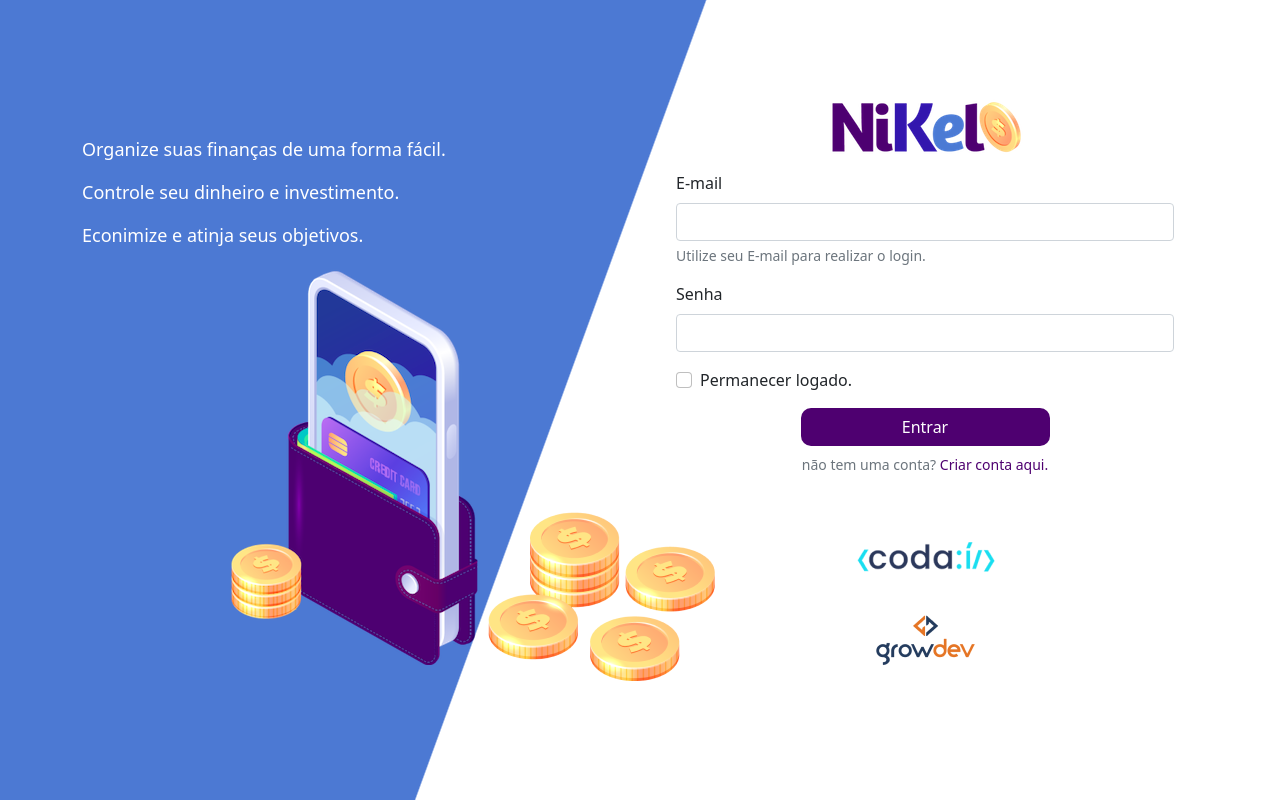
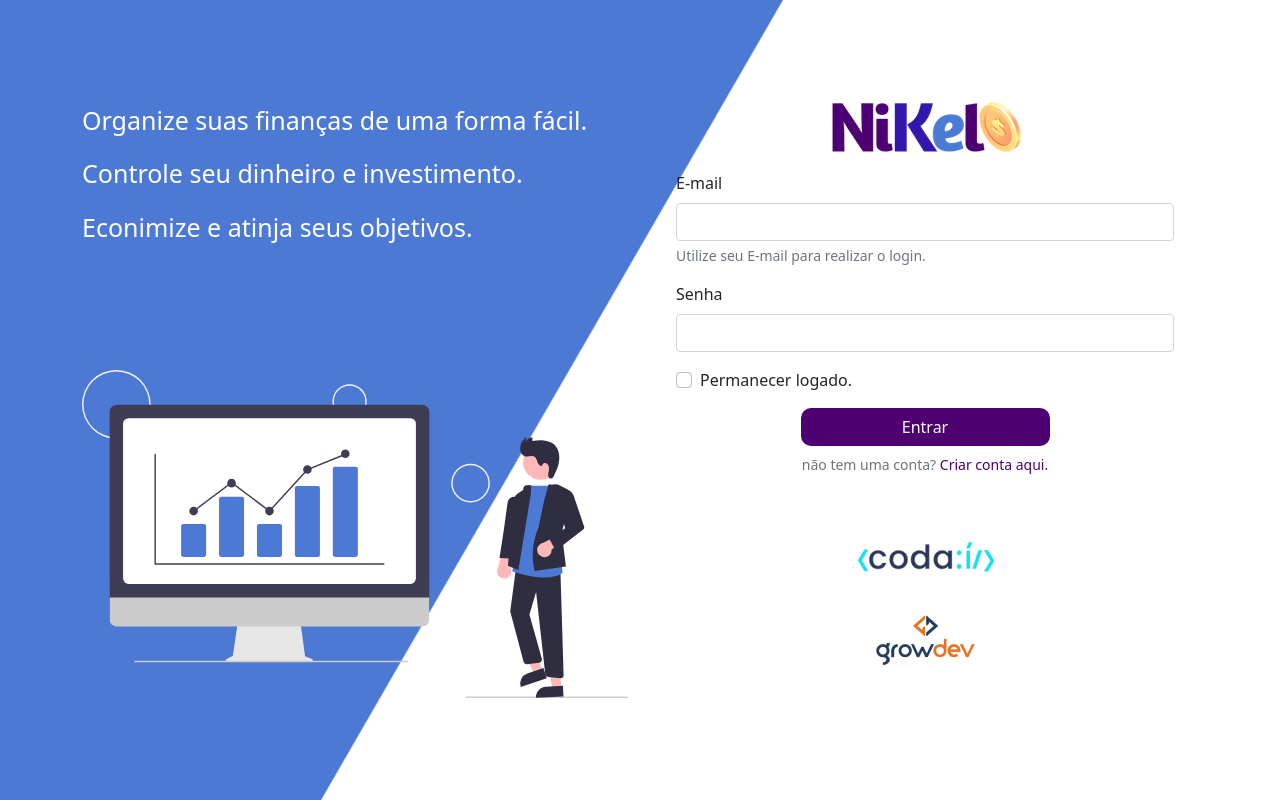
Before and after one commit to projetos-junior/nikel, a plain HTML site: page public/index.html in a window 1280 px wide. Drawn offline with nearby package versions, Linux system fonts and the light colour scheme.

Commit message:
Alteração de imagem

```diff
--- a/public/Assets/css/styles.css
+++ b/public/Assets/css/styles.css
@@ -15,12 +15,12 @@
 /*Style LOGIN*/
 
 #login {
-    background: linear-gradient(110deg,#4c79d3 44.9%, #FFF 45%) no-repeat fixed;
+    background: linear-gradient(120deg,#4c79d3 44.9%, #FFF 45%) no-repeat fixed;
 }
 
 .text-login{
     color: #fff;
-    font-size: 18px;
+    font-size: 25px;
     font-weight:500;
 }
 .coins{
--- a/public/index.html
+++ b/public/index.html
@@ -17,16 +17,14 @@
     <main>
         <div class="container">
             <div class="row vh-100">
-                <div class="col d-flex justify-content-center my-5 flex-column">
+                <div class="col d-flex justify-content-around my-5 flex-column">
                     <div class="text-login">
                         <p>Organize suas finanças de uma forma fácil.</p>
                         <p>Controle seu dinheiro e investimento.</p>
                         <p>Econimize e atinja seus objetivos.</p>
                     </div>
                     <div class="text-center">
-                        <img src="./Assets/images/pocket.png" alt="image pocket" class="img-fluid" srcset="">
-                        <img src="./Assets/images/coins.png" alt="image coins"
-                            class="img-fluid d-none d-md-inline coins" srcset="">
+                        <img src="./Assets/images/undraw_finance_re_gnv2.svg" alt="image pocket" class="img-fluid" srcset="">
                     </div>
                 </div>
                 <div class="col d-flex justify-content-center my-5 flex-column">
```
Also changed, not shown: images/undraw_finance_re_gnv2.svg (added), images/undraw_savings_re_eq4w.svg (added), public/Assets/images/undraw_finance_re_gnv2.svg (added), public/Assets/images/undraw_savings_re_eq4w.svg (added).
